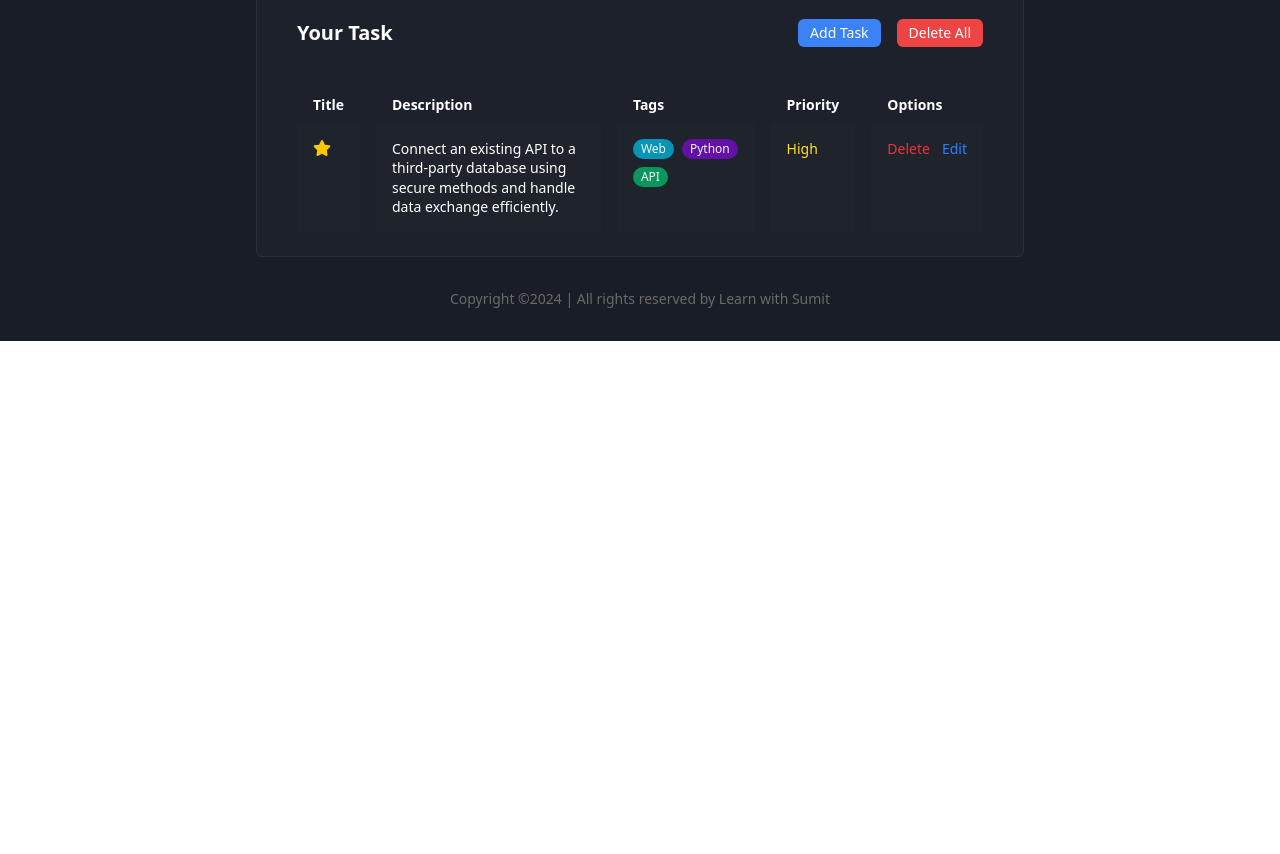
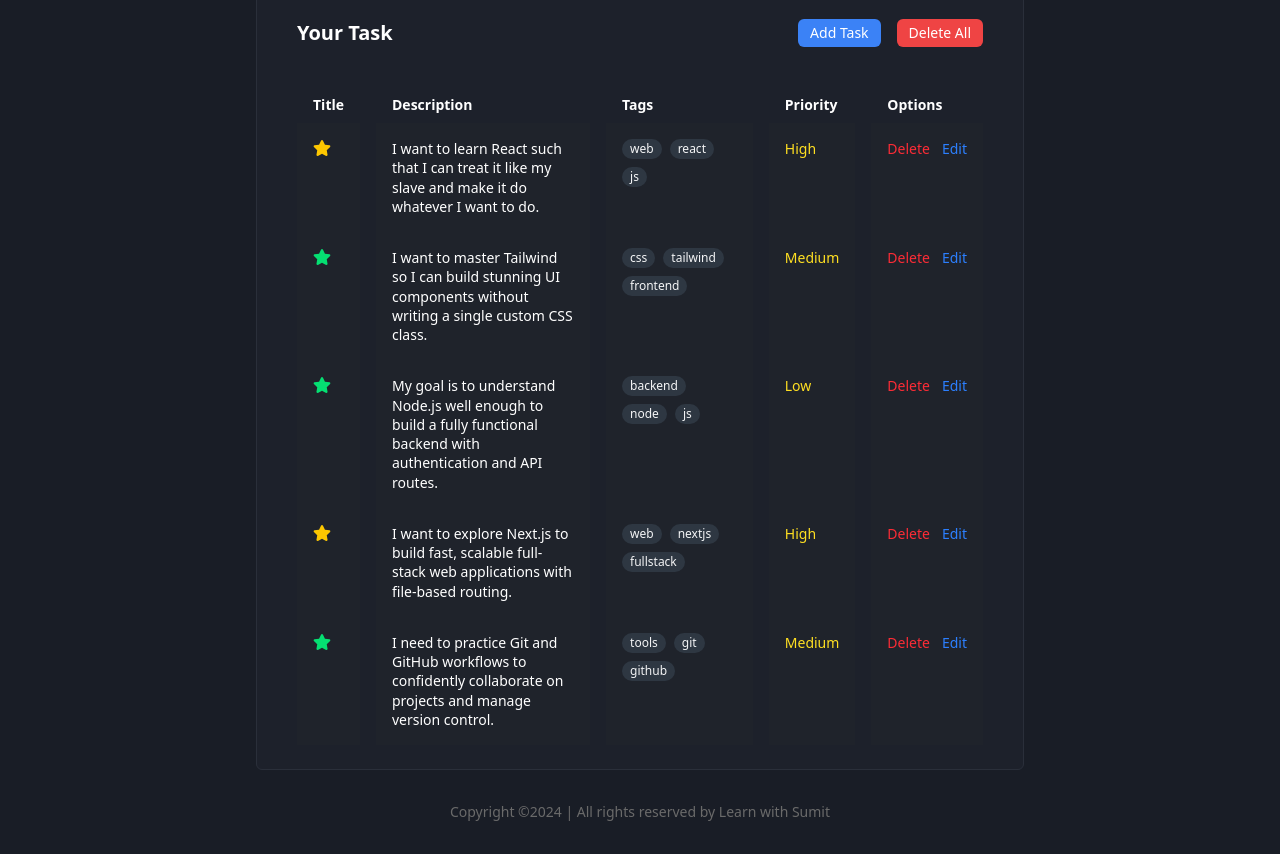
Before and after one commit to Md-Asikul-Islam/Task-manager, a React (Vite) app: page / in a window 1280 px wide. Shown: the part 660-1514 px from the top of the page. Before the commit the page ends 1001 px from the top, so only its background shows below. Built offline with nearby package versions, Linux system fonts and the light colour scheme.

Commit message:
make a state for task action

```diff
--- a/src/Components/AddTaskModal.jsx
+++ b/src/Components/AddTaskModal.jsx
@@ -1,9 +1,74 @@
-import React from 'react'
+import React from "react";
 
 function AddTaskModal() {
   return (
-    <div>AddTaskModal</div>
-  )
+    <form className="mx-auto my-10 w-full max-w-[740px] rounded-xl border border-[#FEFBFB]/[36%] bg-[#191D26] p-9 max-md:px-4 lg:my-20 lg:p-11">
+      <h2 className="mb-9 text-center text-2xl font-bold text-white lg:mb-11 lg:text-[28px]">
+        Add New Task
+      </h2>
+
+      <div className="space-y-9 text-white lg:space-y-10">
+        <div className="space-y-2 lg:space-y-3">
+          <label for="title">Title</label>
+          <input
+            className="block w-full rounded-md bg-[#2D323F] px-3 py-2.5"
+            type="text"
+            name="title"
+            id="title"
+            required
+          />
+        </div>
+
+        <div className="space-y-2 lg:space-y-3">
+          <label for="description">Description</label>
+          <textarea
+            className="block min-h-[120px] w-full rounded-md bg-[#2D323F] px-3 py-2.5 lg:min-h-[180px]"
+            type="text"
+            name="description"
+            id="description"
+            required
+          ></textarea>
+        </div>
+
+        <div className="grid-cols-2 gap-x-4 max-md:space-y-9 md:grid lg:gap-x-10 xl:gap-x-20">
+          <div className="space-y-2 lg:space-y-3">
+            <label for="tags">Tags</label>
+            <input
+              className="block w-full rounded-md bg-[#2D323F] px-3 py-2.5"
+              type="text"
+              name="tags"
+              id="tags"
+              required
+            />
+          </div>
+
+          <div className="space-y-2 lg:space-y-3">
+            <label for="priority">Priority</label>
+            <select
+              className="block w-full cursor-pointer rounded-md bg-[#2D323F] px-3 py-2.5"
+              name="priority"
+              id="priority"
+              required
+            >
+              <option value="">Select Priority</option>
+              <option value="low">Low</option>
+              <option value="medium">Medium</option>
+              <option value="high">High</option>
+            </select>
+          </div>
+        </div>
+      </div>
+
+      <div className="mt-16 flex justify-center lg:mt-20">
+        <button
+          type="submit"
+          className="rounded bg-blue-600 px-4 py-2 text-white transition-all hover:opacity-80"
+        >
+          Create new Task
+        </button>
+      </div>
+    </form>
+  );
 }
 
-export default AddTaskModal
+export default AddTaskModal;
--- a/src/Components/TaskAction.jsx
+++ b/src/Components/TaskAction.jsx
@@ -1,13 +1,16 @@
 import React from 'react'
 
-function TaskAction() {
+function TaskAction({onAddClick}) {
+
   return (
     <div className="w-full flex flex-col md:flex-row justify-between gap-4 py-4 md:py-6 px-4 text-white">
       <div>
         <h4 className="text-lg md:text-xl font-semibold">Your Task</h4>
       </div>
       <div className="flex flex-wrap justify-start md:justify-end items-center gap-2 md:gap-4 text-sm">
-        <button className="bg-[#3B82F6] hover:bg-blue-600 text-white py-1 px-3 rounded-md transition-colors duration-200">
+        <button
+        onClick={onAddClick}
+        className="bg-[#3B82F6] hover:bg-blue-600 text-white py-1 px-3 rounded-md transition-colors duration-200">
           Add Task
         </button>
         <button className="bg-[#EF4444] hover:bg-red-600 text-white py-1 px-3 rounded-md transition-colors duration-200">
--- a/src/Components/TaskBoard.jsx
+++ b/src/Components/TaskBoard.jsx
@@ -1,15 +1,21 @@
-import React from "react";
+import React, { useState } from "react";
 import SearchBar from "./SearchBar";
 import TaskAction from "./TaskAction";
-import TaskList from './TaskList';
+import TaskList from "./TaskList";
+import {defaultTask} from "../data"
+
 
 function TaskBoard() {
+const [tasks, setTasks] = useState(defaultTask);
+const handleAddTask = () => {
+ console.log("adding task")
+}
   return (
     <div className="w-full max-w-[80rem] mx-auto p-4 sm:p-5 md:p-6 bg-[#1D212B] rounded-md border border-[#2A2F3A]">
       <div className="space-y-4">
         <SearchBar />
-        <TaskAction />
-        <TaskList />
+        <TaskAction onAddClick ={handleAddTask} />
+        <TaskList tasks={tasks} />
       </div>
     </div>
   );
--- a/src/Components/TaskList.jsx
+++ b/src/Components/TaskList.jsx
@@ -2,10 +2,10 @@ import React from "react";
 
 import TaskTable from "./TaskTable";
 
-function TaskList() {
+function TaskList({tasks}) {
   return (
     <div>
-      <TaskTable />
+      <TaskTable tasks={tasks} />
     </div>
   );
 }
--- a/src/Components/TaskRow.jsx
+++ b/src/Components/TaskRow.jsx
@@ -1,34 +1,42 @@
 import React from "react";
 import { FaStar } from "react-icons/fa";
 
-function TaskRow() {
+function TaskRow({ tasks }) {
   return (
-    <tr className="bg-[#1F232B]">
+    <>
+      {tasks.map((task) => (
+        <tr key={task.id} className="bg-[#1F232B]">
           {/* Star */}
           <td className="px-2 py-3 sm:px-4 sm:py-4 align-top">
-        <FaStar className="text-yellow-400 text-base sm:text-lg" />
+            {task.isFavorite ? <FaStar className="text-yellow-400 text-base sm:text-lg"/> : <FaStar className="text-green-400 text-base sm:text-lg"/>   }
           </td>
 
           {/* Description */}
           <td className="px-2 py-3 sm:px-4 sm:py-4 align-top max-w-[200px] sm:max-w-xs">
             <p className="text-xs sm:text-sm leading-snug">
-          Connect an existing API to a third-party database using secure methods
-          and handle data exchange efficiently.
+              {task.description}
             </p>
           </td>
 
           {/* Tags */}
           <td className="px-2 py-3 sm:px-4 sm:py-4 align-top">
             <div className="flex flex-wrap gap-1 sm:gap-2">
-          <span className="inline-block rounded-full bg-[#00B2D9CC] px-2 py-0.5 text-[10px] sm:text-xs text-[#F4F5F6]">Web</span>
-          <span className="inline-block rounded-full bg-[#8407E6A8] px-2 py-0.5 text-[10px] sm:text-xs text-[#F4F5F6]">Python</span>
-          <span className="inline-block rounded-full bg-[#07AC67D6] px-2 py-0.5 text-[10px] sm:text-xs text-[#F4F5F6]">API</span>
+              {task.tag.map((tag, index) => (
+                <span
+                  key={index}
+                  className="inline-block rounded-full bg-[#2E3742] px-2 py-0.5 text-[10px] sm:text-xs text-[#F4F5F6]"
+                >
+                  {tag}
+                </span>
+              ))}
             </div>
           </td>
 
           {/* Priority */}
           <td className="px-2 py-3 sm:px-4 sm:py-4 align-top">
-        <span className="text-yellow-300 font-medium text-xs sm:text-sm">High</span>
+            <span className="text-yellow-300 font-medium text-xs sm:text-sm">
+              {task.priority}
+            </span>
           </td>
 
           {/* Options */}
@@ -39,6 +47,8 @@ function TaskRow() {
             </div>
           </td>
         </tr>
+      ))}
+    </>
   );
 }
 
--- a/src/Components/TaskTable.jsx
+++ b/src/Components/TaskTable.jsx
@@ -2,13 +2,13 @@ import React from "react";
 import TaskHeader from "./TaskHeader";
 import TaskRow from "./TaskRow";
 
-function TaskTable() {
+function TaskTable({tasks}) {
   return (
     <div className="w-full overflow-x-auto">
       <table className="min-w-[600px] w-full table-auto border-separate border-spacing-x-2 sm:border-spacing-x-4 text-left text-white text-xs sm:text-sm">
         <TaskHeader />
         <tbody>
-          <TaskRow />
+          <TaskRow tasks ={tasks} />
           {/* You can map over rows like: tasks.map(task => <TaskRow key={task.id} task={task} />) */}
         </tbody>
       </table>
--- /dev/null
+++ b/src/data.js
@@ -0,0 +1,47 @@
+export const defaultTask = [
+  {
+    id: crypto.randomUUID(),
+    title: "Learn React",
+    description:
+      "I want to learn React such that I can treat it like my slave and make it do whatever I want to do.",
+    tag: ["web", "react", "js"],
+    priority: "High",
+    isFavorite: true,
+  },
+  {
+    id: crypto.randomUUID(),
+    title: "Master Tailwind CSS",
+    description:
+      "I want to master Tailwind so I can build stunning UI components without writing a single custom CSS class.",
+    tag: ["css", "tailwind", "frontend"],
+    priority: "Medium",
+    isFavorite: false,
+  },
+  {
+    id: crypto.randomUUID(),
+    title: "Understand Node.js",
+    description:
+      "My goal is to understand Node.js well enough to build a fully functional backend with authentication and API routes.",
+    tag: ["backend", "node", "js"],
+    priority: "Low",
+    isFavorite: false,
+  },
+  {
+    id: crypto.randomUUID(),
+    title: "Explore Next.js",
+    description:
+      "I want to explore Next.js to build fast, scalable full-stack web applications with file-based routing.",
+    tag: ["web", "nextjs", "fullstack"],
+    priority: "High",
+    isFavorite: true,
+  },
+  {
+    id: crypto.randomUUID(),
+    title: "Practice Git & GitHub",
+    description:
+      "I need to practice Git and GitHub workflows to confidently collaborate on projects and manage version control.",
+    tag: ["tools", "git", "github"],
+    priority: "Medium",
+    isFavorite: false,
+  },
+];
```
Lines whose indentation alone changed are shown as unchanged.
